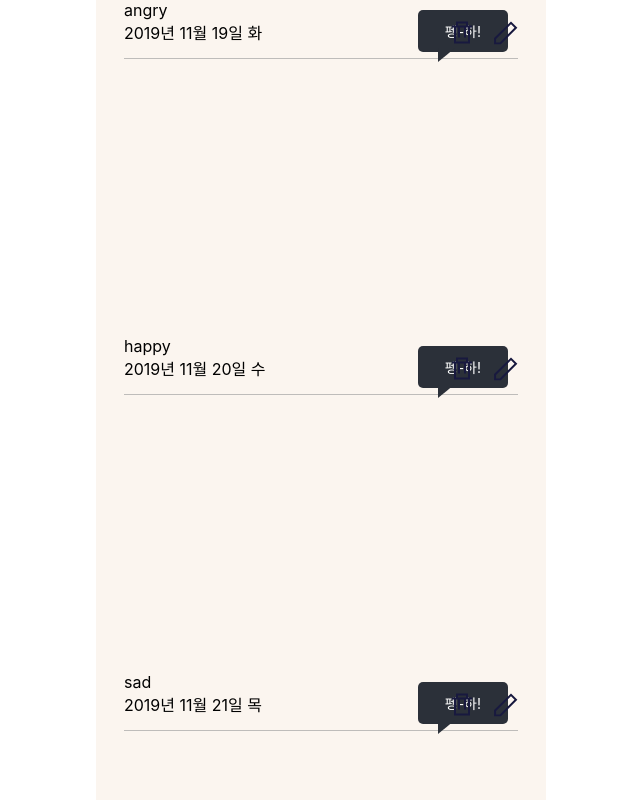
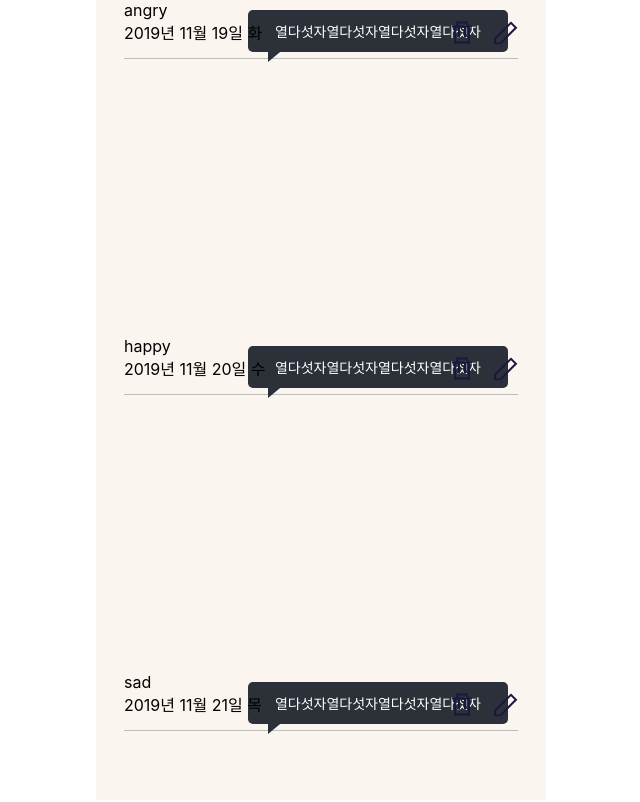
Before and after one commit to yeeeeerin/pengha-front, a React (Create React App) app: page /dailylist in a window 1280 px wide. Shown: the top 802 px of the page, without its empty margins (319-959 px from the left). Built offline with nearby package versions, Linux system fonts and the light colour scheme; no server answers.

Commit message:
[Daily] 일기 삭제 로직 구현(api 미연결)

```diff
--- a/src/components/Daily/Daily.js
+++ b/src/components/Daily/Daily.js
@@ -33,17 +33,20 @@ const ButtonDaily = styled.button`
 const SpanButton = styled.span`
   visibility:hidden
 `;
-function Daily({moodMsg, type, date}) {
+function Daily({daily, onDelete}) {
+  const {id,moodMsg,type,date} = daily;
   return (
     <ListItemDaily>
       <DivDailyPensu>
       <div>{type}</div>
-      <Tooltip property={{msg:'펭-하!', top:'10px', right:'10px'}}/>
+      <Tooltip property={{msg:moodMsg, top:'10px', right:'10px'}}/>
       </DivDailyPensu>
       <DivDate>
         {date}
         <DivButtonSet>
-          <ButtonDaily bgUrl={deleteIcon}>
+          <ButtonDaily bgUrl={deleteIcon}
+            onClick={_=>onDelete(id)}
+          >
             <SpanButton>삭제</SpanButton>
           </ButtonDaily>
           <ButtonDaily bgUrl={editIcon}>
--- a/src/components/Daily/DailyList.js
+++ b/src/components/Daily/DailyList.js
@@ -1,25 +1,40 @@
-import React, { useState, useEffect } from 'react';
+import React, { useState, useEffect, useCallback } from 'react';
 import styled from 'styled-components';
 import axios from 'axios';
 import Daily from './Daily'
 
 const initState = [
-  { moodMsg:'열다섯자열다섯자열다섯자열다섯자', type:'angry', date:'2019년 11월 19일 화'},
-  { moodMsg:'열다섯자열다섯자열다섯자열다섯자', type:'happy', date:'2019년 11월 20일 수'},
-  { moodMsg:'열다섯자열다섯자열다섯자열다섯자', type:'sad', date:'2019년 11월 21일 목'},
-  { moodMsg:'열다섯자열다섯자열다섯자열다섯자', type:'happy', date:'2019년 11월 22일 금'},
-  { moodMsg:'열다섯자열다섯자열다섯자열다섯자', type:'fun', date:'2019년 11월 23일 토'},
+  { id:1, moodMsg:'열다섯자열다섯자열다섯자열다섯자', type:'angry', date:'2019년 11월 19일 화'},
+  { id:2, moodMsg:'열다섯자열다섯자열다섯자열다섯자', type:'happy', date:'2019년 11월 20일 수'},
+  { id:3, moodMsg:'열다섯자열다섯자열다섯자열다섯자', type:'sad', date:'2019년 11월 21일 목'},
+  { id:4, moodMsg:'열다섯자열다섯자열다섯자열다섯자', type:'happy', date:'2019년 11월 22일 금'},
+  { id:5, moodMsg:'열다섯자열다섯자열다섯자열다섯자', type:'fun', date:'2019년 11월 23일 토'},
 ]
 
-function DailyList({dailyList}) {
+
+function DailyList({dailys}) {
+  const [dailyList, setDailyLists] = useState(initState)
+
+  useEffect(() => {
+		// console.log('컴포넌트가 화면에 나타남');
+		if(!!dailys){setDailyLists(dailys)}
+    return () => {
+      // console.log('컴포넌트가 화면에서 사라짐');
+    };
+  }, [dailys]);
+
+  const onDelete=useCallback(id=>{
+    // 삭제 API 연결 필요
+    setDailyLists(dailyList.filter(daily=> daily.id !== id))
+  }, [dailyList]);
+
   return (
     <ul>
-      {/* initState는 상위컴포넌트에서 dailyList로 받아와서 바꿔줘야 함 */}
-      {initState.map(daily => (
+      {dailyList.map(daily => (
         <Daily
-          moodMsg={daily.moodMsg}
-          type={daily.type}
-          date={daily.date}
+          key={daily.id}
+          daily={daily}
+          onDelete={onDelete}
         />
       ))}
     </ul>
```
